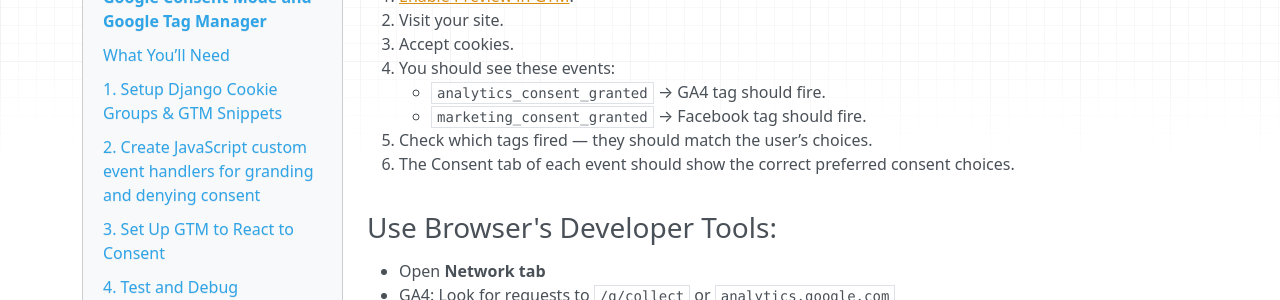
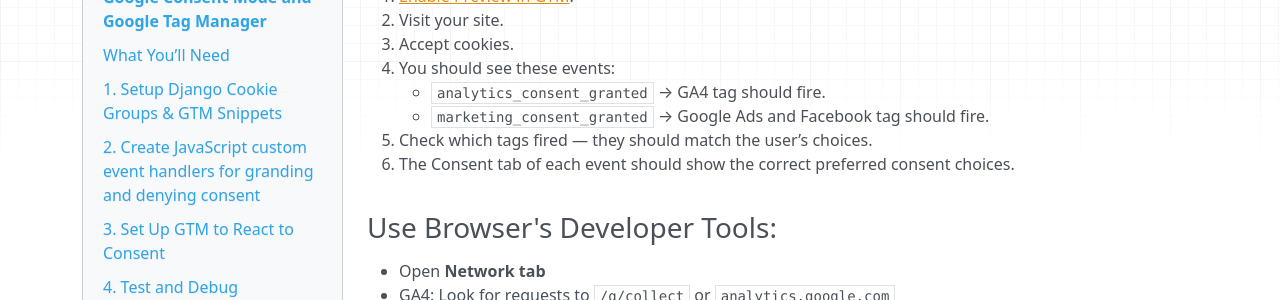
Before and after one commit to websightful/django-gdpr-cookie-consent-docs, an MkDocs documentation site: the page built from src/use-case-google-consent-mode.md, in a window 1280 px wide and 900 px high, scrolled down 8108 px. Shown: the part 155-455 px from the top of the window. Built offline with MkDocs 1.6.1, drawn with Linux system fonts in a browser that asks for light colours; nearby versions of some CDN libraries.

Commit message:
📝 Google Consent Mode example text corrections.

```diff
--- a/docs/index.html
+++ b/docs/index.html
@@ -328,5 +328,5 @@
 
 <!--
 MkDocs version : 1.6.1
-Build Date UTC : 2025-07-05 08:44:41.165955+00:00
+Build Date UTC : 2025-07-05 10:49:40.355874+00:00
 -->
--- a/docs/use-case-google-consent-mode/index.html
+++ b/docs/use-case-google-consent-mode/index.html
@@ -507,7 +507,7 @@ document.addEventListener('denyGDPRCookieConsent', (e) =&gt; {
 <li>Accept cookies.</li>
 <li>You should see these events:<ul>
 <li><code>analytics_consent_granted</code> → GA4 tag should fire.</li>
-<li><code>marketing_consent_granted</code> → Facebook tag should fire.</li>
+<li><code>marketing_consent_granted</code> → Google Ads and Facebook tag should fire.</li>
 </ul>
 </li>
 <li>Check which tags fired — they should match the user’s choices.</li>
--- a/src/use-case-google-consent-mode.md
+++ b/src/use-case-google-consent-mode.md
@@ -398,7 +398,7 @@ This setup ensures your custom script only runs if the user actively agrees to m
 3. Accept cookies.
 4. You should see these events:
     * `analytics_consent_granted` → GA4 tag should fire.
-    * `marketing_consent_granted` → Facebook tag should fire.
+    * `marketing_consent_granted` → Google Ads and Facebook tag should fire.
 5. Check which tags fired — they should match the user’s choices.
 6. The Consent tab of each event should show the correct preferred consent choices.
 
```
Also changed, not shown: docs/search/search_index.json.
